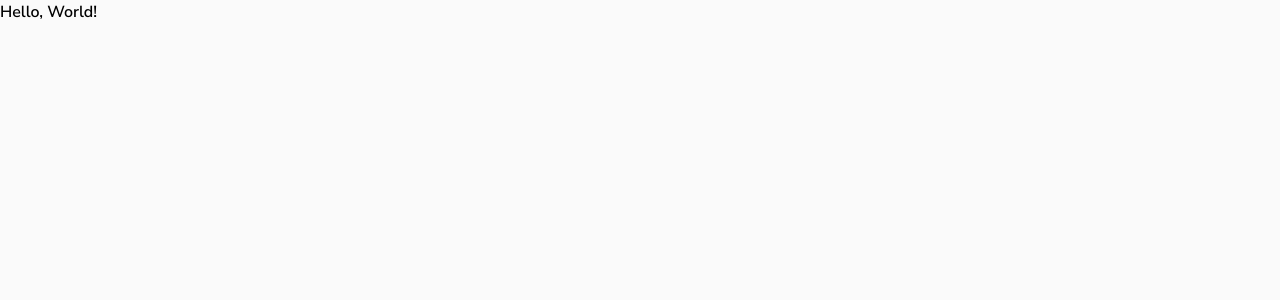
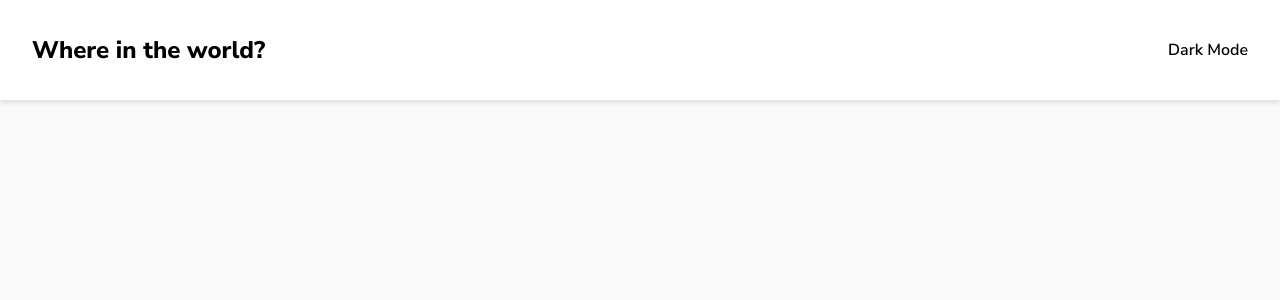
Before and after one commit to Chamara-Wijepala/where-in-the-world, a React (Vite) app: page / in a window 1280 px wide. Shown: the top 300 px of the page. Built offline with nearby package versions, Linux system fonts and the light colour scheme.

Commit message:
Add header

```diff
--- a/src/App.tsx
+++ b/src/App.tsx
@@ -1,5 +1,11 @@
+import Header from "components/header";
+
 function App() {
-  return <h1>Hello, World!</h1>;
+  return (
+    <div>
+      <Header />
+    </div>
+  );
 }
 
 export default App;
--- /dev/null
+++ b/src/components/header/index.tsx
@@ -0,0 +1,10 @@
+export default function Header() {
+  return (
+    <header className="primary-header | bg-primary-100">
+      <div className="primary-header__content | container">
+        <h1 className="fs-700 fw-bold">Where in the world?</h1>
+        <button type="button">Dark Mode</button>
+      </div>
+    </header>
+  );
+}
--- a/src/main.css
+++ b/src/main.css
@@ -129,6 +129,9 @@ svg {
 /* general styles */
 
 .primary-header {
+  box-shadow: 0 3px 4px hsl(0 0% 0% / 0.1);
+}
+.primary-header__content {
   display: flex;
   justify-content: space-between;
 }
```
